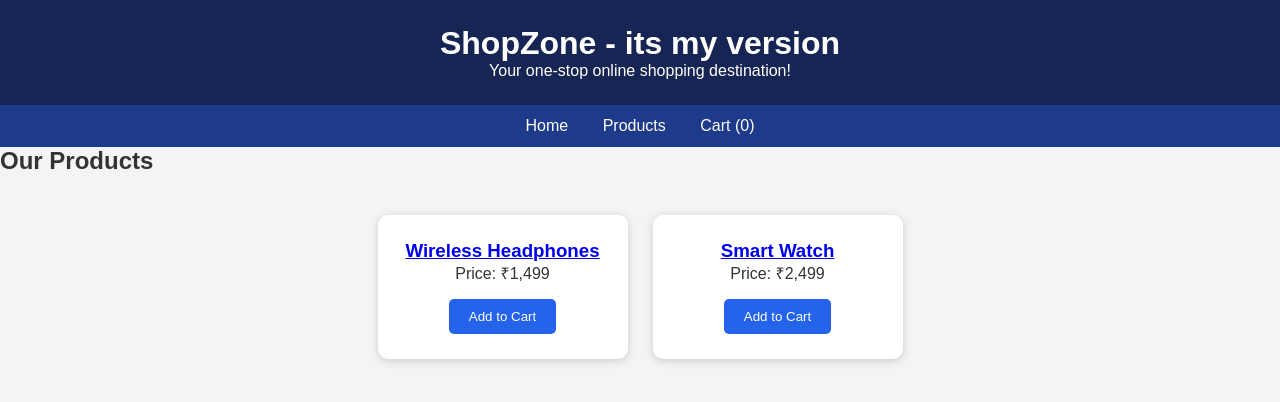
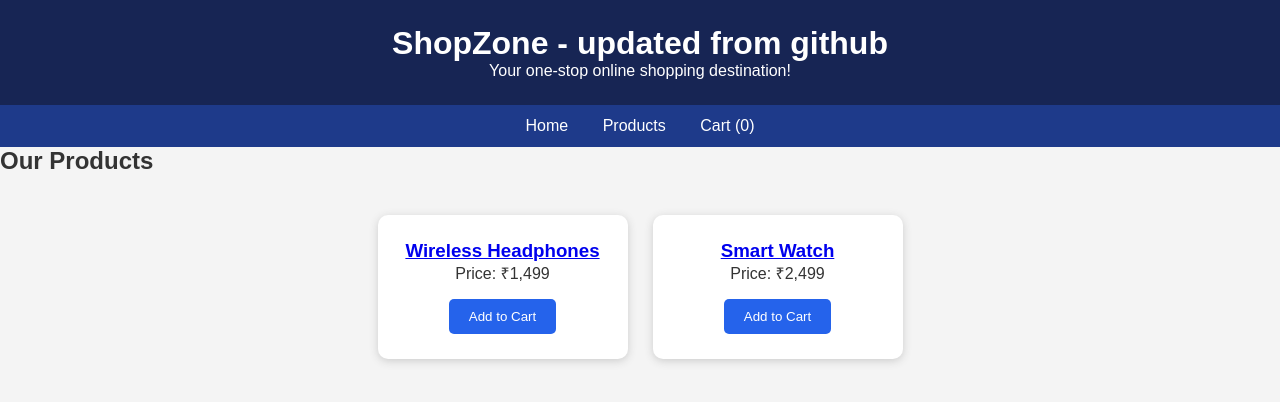
Before and after one commit to ajmalpvmail-glitch/shopzone-ecommerce, a plain HTML site: page index.html in a window 1280 px wide. Drawn offline with Linux system fonts and the light colour scheme.

Commit message:
Update header title in index.html

```diff
--- a/index.html
+++ b/index.html
@@ -10,7 +10,7 @@
 <body>
 
     <header>
-        <h1>ShopZone - its my version</h1>
+        <h1>ShopZone - updated from github</h1>
         <p>Your one-stop online shopping destination!</p>
     </header>
 
```
